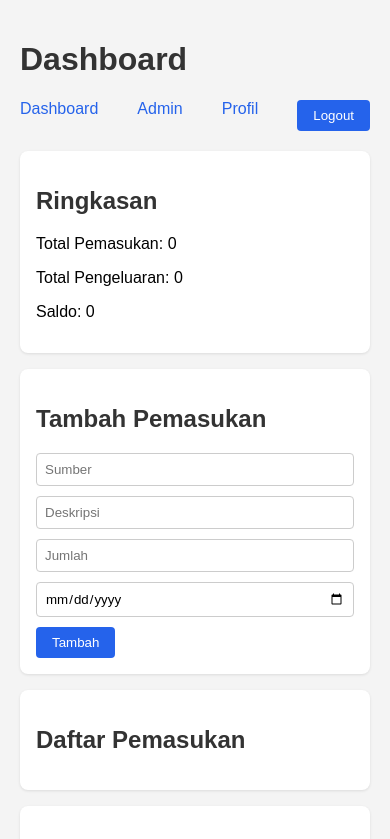
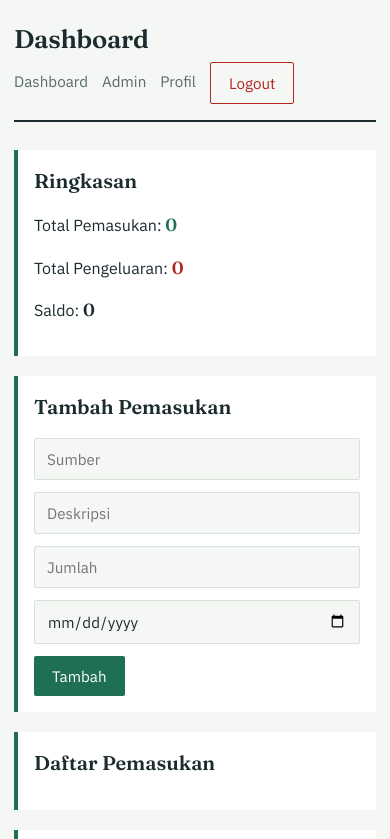
Before and after one commit to Morph2718/budget-management-system, a website: page public/dashboard-customer.html in a window 390 px wide. Shown: the top 839 px of the page. Drawn offline with Linux system fonts and the light colour scheme; no server answers; sample sign-in values are in the browser's storage.

Commit message:
style: terapkan tema ledger (warna hijau-emas, tipografi Fraunces + IBM Plex Sans, responsif)

```diff
--- a/public/css/style.css
+++ b/public/css/style.css
@@ -1,70 +1,220 @@
+/* ===========================
+   Budget Management System
+   Tema: Buku Besar (Ledger)
+   =========================== */
+
+:root {
+  --bg: #F4F7F3;
+  --surface: #FFFFFF;
+  --ink: #1C2B2E;
+  --ink-soft: #5B6B66;
+  --emerald: #1F6F54;
+  --emerald-dark: #16533F;
+  --gold: #C9A227;
+  --red: #B3261E;
+  --line: #D8E0DA;
+}
+
 * {
   box-sizing: border-box;
-  font-family: Arial, sans-serif;
 }
 
 body {
-  max-width: 700px;
+  margin: 0;
+  padding: 32px 20px 80px;
+  background-color: var(--bg);
+  color: var(--ink);
+  font-family: 'IBM Plex Sans', Arial, sans-serif;
+  font-feature-settings: 'tnum' 1; /* angka berjajar rapi (tabular figures) */
+  line-height: 1.5;
+}
+
+.page {
+  max-width: 680px;
   margin: 0 auto;
-  padding: 20px;
-  background-color: #f4f4f4;
 }
 
 h1, h2 {
-  color: #333;
+  font-family: 'Fraunces', Georgia, serif;
+  font-weight: 600;
+  color: var(--ink);
+  margin: 0 0 4px;
 }
 
+h1 {
+  font-size: 2rem;
+  letter-spacing: -0.01em;
+}
+
+h2 {
+  font-size: 1.25rem;
+  margin-bottom: 16px;
+}
+
+/* ===== Navigasi ===== */
 nav {
   display: flex;
-  justify-content: space-between;
+  align-items: center;
+  gap: 24px;
+  padding-bottom: 16px;
+  margin-bottom: 28px;
+  border-bottom: 2px solid var(--ink);
+}
+
+nav a {
+  color: var(--ink-soft);
+  text-decoration: none;
+  font-size: 0.95rem;
+  padding-bottom: 2px;
+  border-bottom: 2px solid transparent;
+}
+
+nav a:hover {
+  color: var(--emerald);
+  border-bottom-color: var(--emerald);
+}
+
+nav button {
+  margin-left: auto;
+}
+
+/* ===== Section / kartu ledger ===== */
+section {
+  background: var(--surface);
+  border-left: 4px solid var(--emerald);
+  padding: 20px 24px;
   margin-bottom: 20px;
 }
 
-nav a {
-  text-decoration: none;
-  color: #2563eb;
-}
-
-section {
-  background: white;
-  padding: 16px;
-  margin-bottom: 16px;
-  border-radius: 8px;
-  box-shadow: 0 1px 3px rgba(0,0,0,0.1);
-}
-
+/* ===== Form ===== */
 form input {
   display: block;
   width: 100%;
-  padding: 8px;
-  margin-bottom: 10px;
-  border: 1px solid #ccc;
-  border-radius: 4px;
+  padding: 10px 12px;
+  margin-bottom: 12px;
+  background: var(--bg);
+  border: 1px solid var(--line);
+  border-radius: 2px;
+  font-family: inherit;
+  font-size: 0.95rem;
+  color: var(--ink);
 }
 
+form input:focus {
+  outline: none;
+  border-color: var(--emerald);
+  box-shadow: 0 0 0 1px var(--emerald);
+}
+
+/* ===== Tombol ===== */
 button {
-  background-color: #2563eb;
-  color: white;
-  padding: 8px 16px;
+  background-color: var(--emerald);
+  color: #fff;
+  padding: 10px 18px;
   border: none;
-  border-radius: 4px;
+  border-radius: 2px;
+  font-family: inherit;
+  font-size: 0.95rem;
   cursor: pointer;
 }
 
 button:hover {
-  background-color: #1d4ed8;
+  background-color: var(--emerald-dark);
 }
 
+/* Tombol sekunder (edit, aksi ringan) */
+.editIncomeBtn,
+.editExpenseBtn {
+  background: none;
+  color: var(--emerald);
+  padding: 4px 10px;
+  border: 1px solid var(--emerald);
+  font-size: 0.8rem;
+}
+
+.editIncomeBtn:hover,
+.editExpenseBtn:hover {
+  background: var(--emerald);
+  color: #fff;
+}
+
+/* Tombol logout / destructive */
+#logoutBtn, #deleteUserBtn {
+  background-color: transparent;
+  color: var(--red);
+  border: 1px solid var(--red);
+}
+
+#logoutBtn:hover, #deleteUserBtn:hover {
+  background-color: var(--red);
+  color: #fff;
+}
+
+/* ===== Daftar transaksi (gaya baris ledger) ===== */
 ul {
   list-style: none;
   padding: 0;
+  margin: 0;
 }
 
 ul li {
-  padding: 8px;
-  border-bottom: 1px solid #eee;
+  display: flex;
+  justify-content: space-between;
+  align-items: center;
+  padding: 12px 0;
+  border-bottom: 1px solid var(--line);
+  font-size: 0.95rem;
 }
 
+ul li:last-child {
+  border-bottom: none;
+}
+
+/* ===== Ringkasan (angka besar) ===== */
+.ringkasan-angka, #totalIncome, #totalExpense, #balance,
+#adminTotalIncome, #adminTotalExpense, #adminBalance, #adminTotalUsers, #ownerTotalIncome, #ownerTotalExpense, #ownerBalance, #ownerTotalUsers {
+  font-family: 'Fraunces', Georgia, serif;
+  font-weight: 600;
+  font-size: 1.1rem;
+}
+
+#totalIncome, #adminTotalIncome { color: var(--emerald); }
+#totalExpense, #adminTotalExpense { color: var(--red); }
+#ownerTotalIncome { color: var(--emerald); }
+#ownerTotalExpense { color: var(--red); }
+
+/* ===== Pesan ===== */
 #errorMsg, #deleteMsg, #msg {
-  color: #dc2626;
+  color: var(--red);
+  font-size: 0.9rem;
+  margin-top: 8px;
 }
+
+/* ===== Link auth (login <-> register) ===== */
+p a {
+  color: var(--emerald);
+}
+
+/* ===== Responsif ===== */
+@media (max-width: 480px) {
+  body {
+    padding: 20px 14px 60px;
+  }
+
+  nav {
+    flex-wrap: wrap;
+    gap: 14px;
+  }
+
+  nav button {
+    margin-left: 0;
+  }
+
+  section {
+    padding: 16px;
+  }
+
+  h1 {
+    font-size: 1.6rem;
+  }
+}
--- a/public/dashboard-customer.html
+++ b/public/dashboard-customer.html
@@ -3,8 +3,11 @@
 <head>
   <meta charset="UTF-8">
   <meta name="viewport" content="width=device-width, initial-scale=1.0">
+  <link rel="preconnect" href="https://fonts.googleapis.com">
+  <link rel="preconnect" href="https://fonts.gstatic.com" crossorigin>
+  <link href="https://fonts.googleapis.com/css2?family=Fraunces:wght@600&family=IBM+Plex+Sans:wght@400;500;600&display=swap" rel="stylesheet">
+  <link rel="stylesheet" href="css/style.css">
   <title>Dashboard Customer</title>
-  <link rel="stylesheet" href="css/style.css">
 </head>
 <body>
   <h1>Dashboard</h1>
```
Also changed, not shown: public/dashboard-admin.html (+4 -1 lines), public/dashboard-owner.html (+5 -1 lines), public/login.html (+4 -1 lines), public/profile.html (+4 -1 lines), public/register.html (+4 -1 lines).
